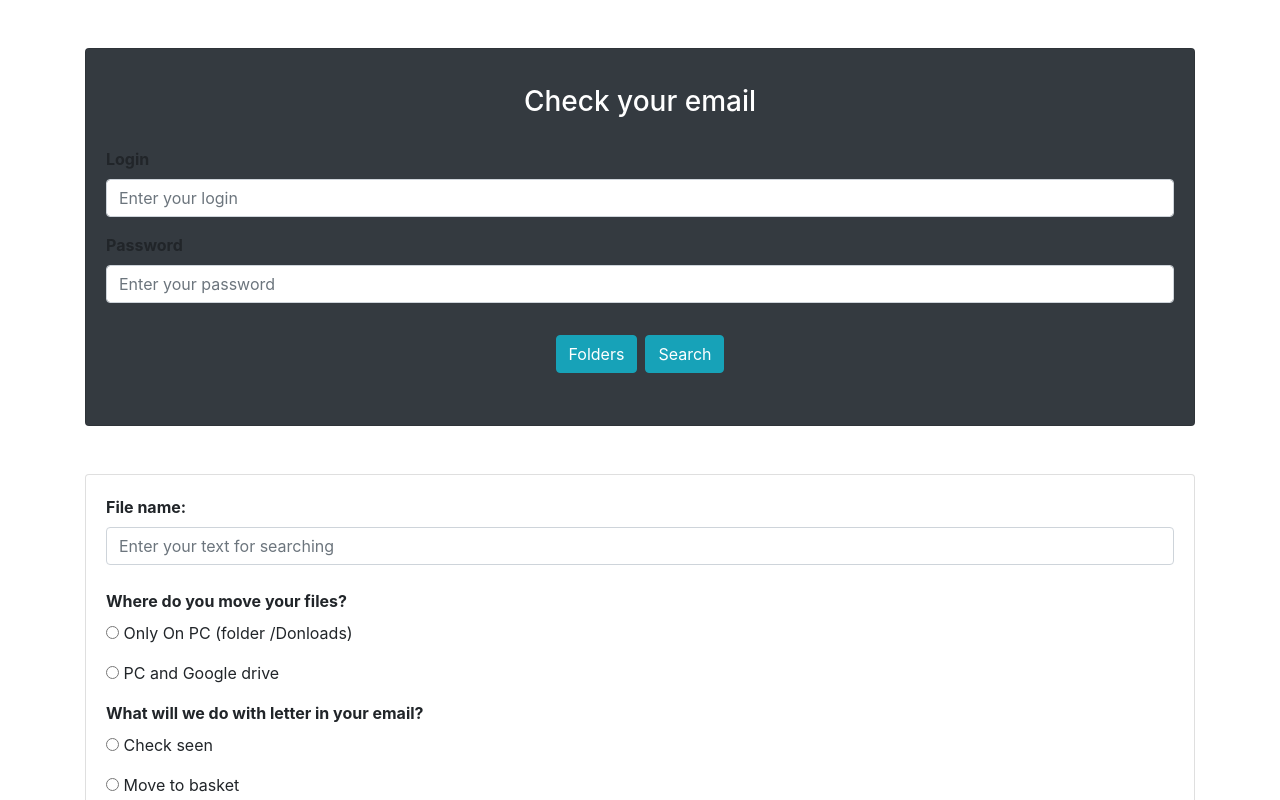
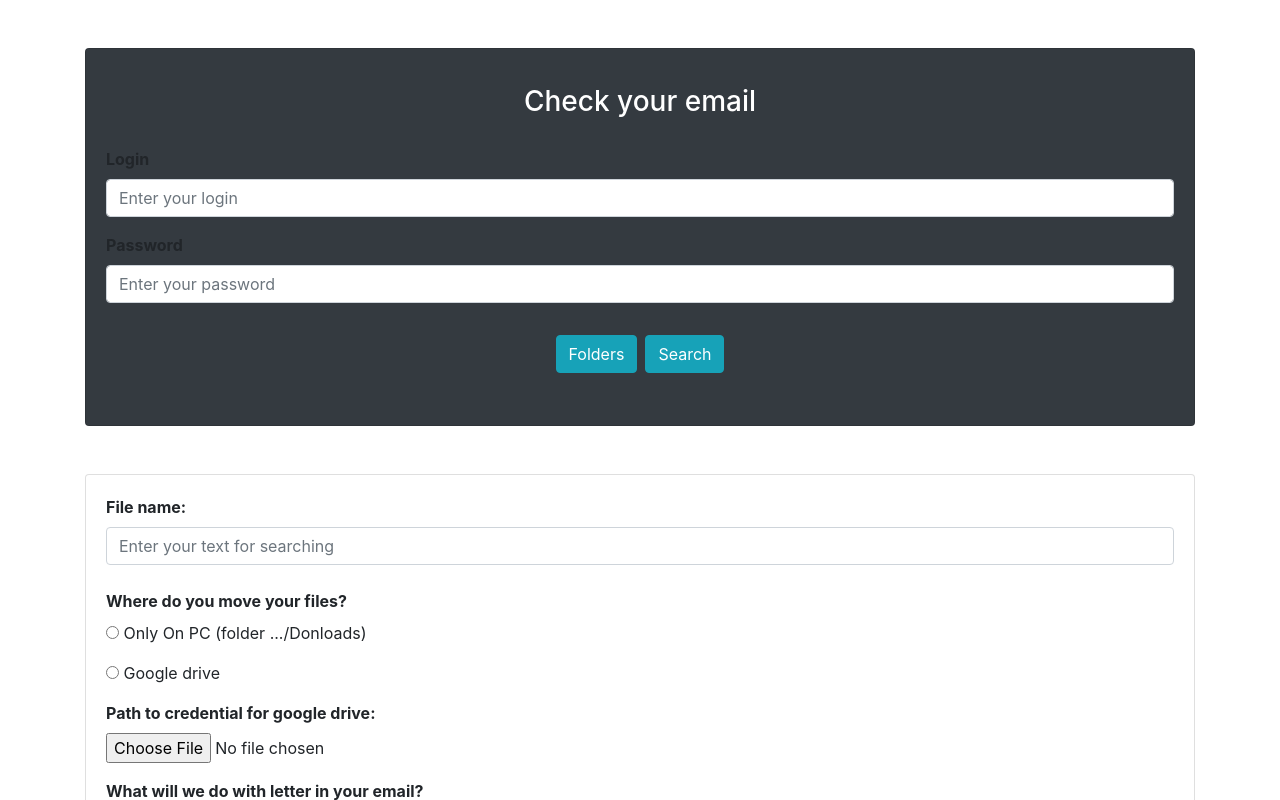
Before and after one commit to IharMayeuski/workWithMail_frontend, an Angular app: page /search in a window 1280 px wide. Shown: the top 800 px of the page. Built offline with nearby package versions, Linux system fonts and the light colour scheme.

Commit message:
path to credential

```diff
--- a/src/app/app.module.ts
+++ b/src/app/app.module.ts
@@ -13,8 +13,6 @@ import {HttpClientModule} from '@angular/common/http';
 import {UserService} from './service/user-service.service';
 import {FolderService} from "./service/folder-service.service";
 import {SearchService} from "./service/search-service.service";
-
-
 
 @NgModule({
   declarations: [
--- a/src/app/search-form/search-form.component.html
+++ b/src/app/search-form/search-form.component.html
@@ -23,6 +23,12 @@
             [(ngModel)]="search.move"/>{{file.name}}
           </p>
         </div>
+        <label>
+          <b>Path to credential for google drive:</b>
+        </label>
+        <div>
+          <p><input type="file" name="f" [(ngModel)]="search.credential">
+        </div>
 
         <label for="options">
           <b>What will we do with letter in your email?</b>
--- a/src/app/search-form/search-form.component.ts
+++ b/src/app/search-form/search-form.component.ts
@@ -7,8 +7,8 @@ import { Search } from '../../app/search';
   selector: 'app-search-form',
   templateUrl: './search-form.component.html',
   styleUrls: ['./search-form.component.css']
+})
 
-})
 export class SearchFormComponent {
   search: Search;
 
@@ -26,8 +26,8 @@ export class SearchFormComponent {
   ]
 
   fileMove = [
-    {name: '  Only On PC (folder /Donloads)', value: 'pc', checked: true},
-    {name: '  PC and Google drive', value: 'google', checked: false}
+    {name: '  Only On PC (folder .../Donloads)', value: 'pc', checked: true},
+    {name: '  Google drive', value: 'google', checked: false}
   ]
 
   onSubmit() {
--- a/src/app/search.ts
+++ b/src/app/search.ts
@@ -3,4 +3,5 @@ export class Search {
   path: string
   checked: string
   move: string
+  credential: string
 }
--- a/src/app/service/search-service.service.ts
+++ b/src/app/service/search-service.service.ts
@@ -21,7 +21,8 @@ export class SearchService {
       search: search.name,
       path: search.path,
       deleteTo: search.checked,
-      move: search.move
+      move: search.move,
+      credential:search.credential
     };
 
     return this.http.post<Search[]>(this.searchUrl, data);
```
